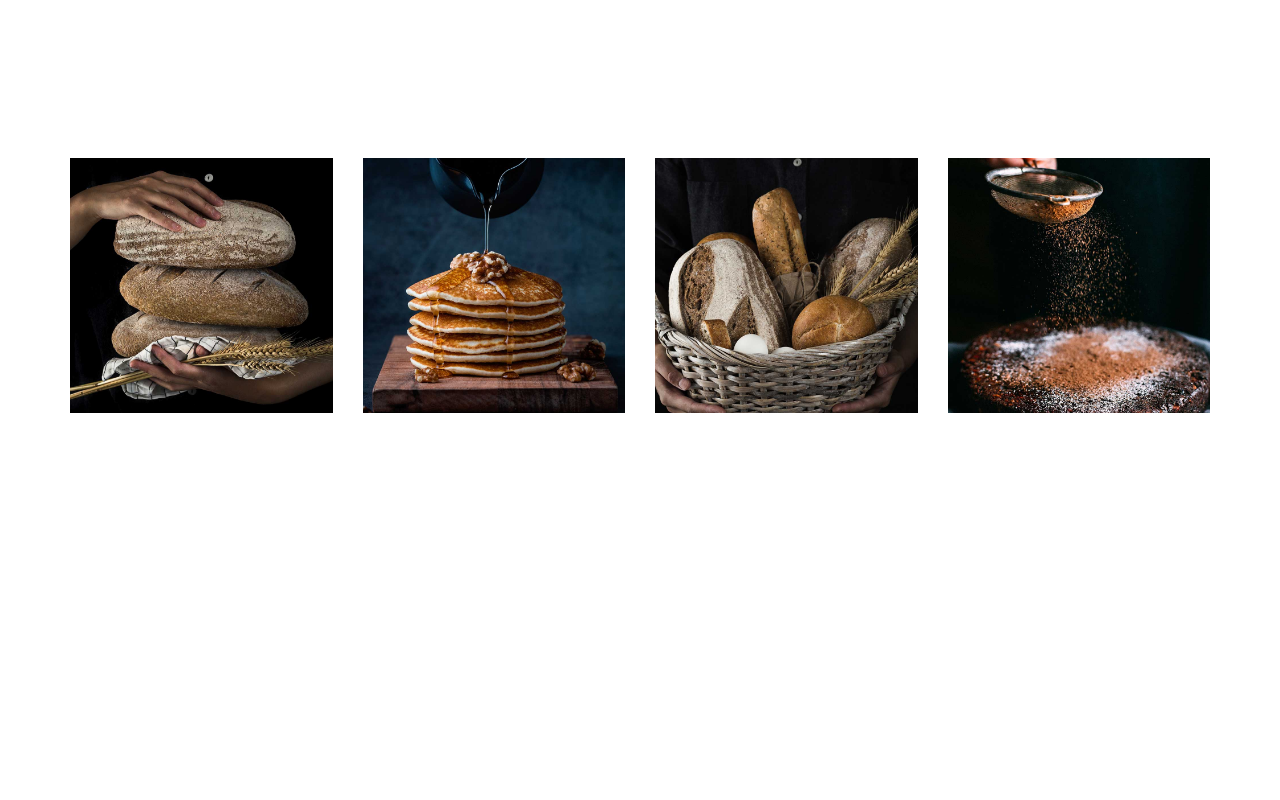
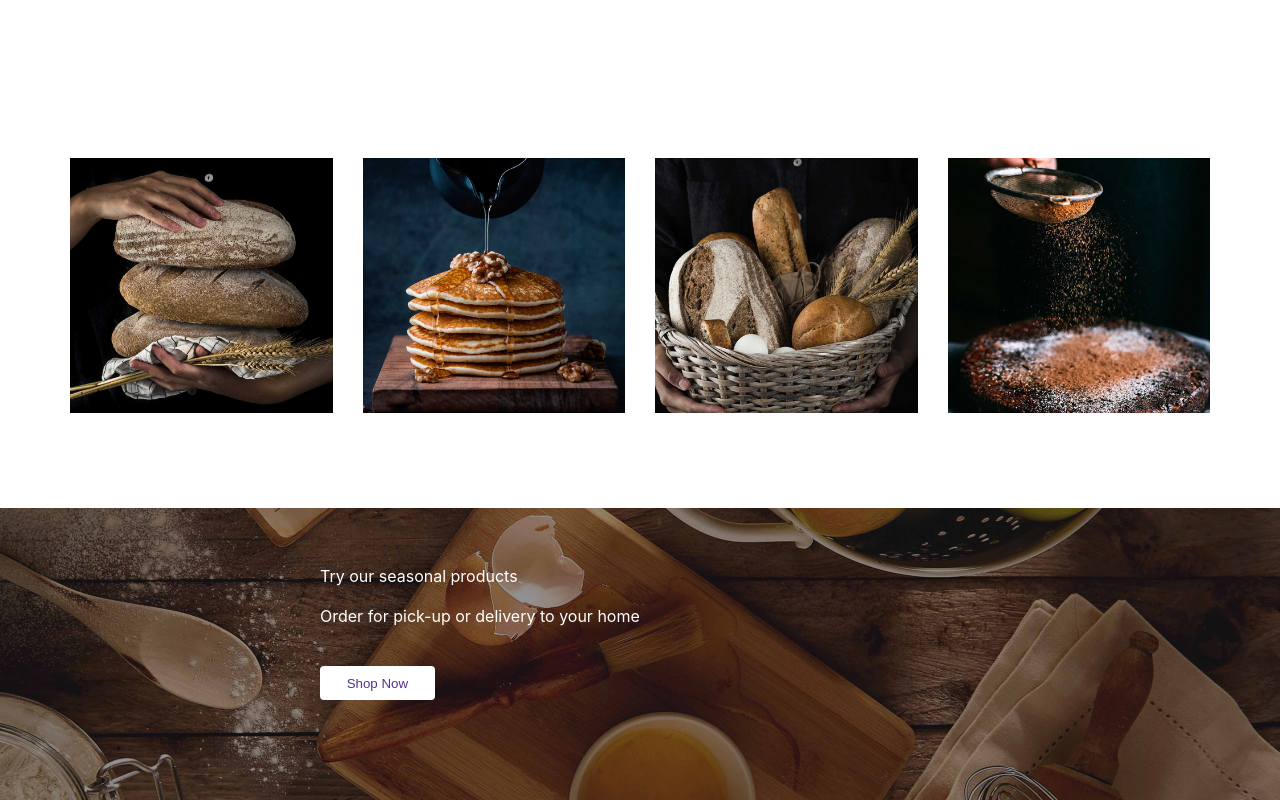
Before and after one commit to giovannitamburini/proj-html-vuejs, a Vue app: page / in a window 1280 px wide. Shown: the part 6987-7787 px from the top of the page. Before the commit the page ends 7400 px from the top, so only its background shows below. Built offline with nearby package versions, Linux system fonts and the light colour scheme.

Commit message:
added component AppShop

```diff
--- a/src/App.vue
+++ b/src/App.vue
@@ -1,11 +1,16 @@
 <script>
+
+// importo lo store
+import { store } from "./store.js";
 
 // importo la sezione Header
 import AppHeader from "./components/AppHeader.vue";
 // importo la sezione Main
 import AppMain from "./components/AppMain.vue";
-// importo lo store
-import { store } from "./store.js";
+
+import AppShop from "./components/AppShop.vue";
+
+
 
 
 export default {
@@ -16,6 +21,8 @@ export default {
       menu: [
         'home', 'shop', 'about', 'gallery', 'locations', 'journal', 'contact', 'my account'
       ],
+
+      footerMenu: [],
 
       products: [
         {
@@ -128,7 +135,7 @@ export default {
 
       socialPhotos: [
         './social-1.jpg', './social-2.jpg', './social-3.jpg', './social-4.jpg', './social-5.jpg', './social-6.jpg'
-      ]
+      ],
 
     }
   },
@@ -136,6 +143,7 @@ export default {
   components: {
     AppHeader,
     AppMain,
+    AppShop,
   },
 
   created() {
@@ -146,14 +154,20 @@ export default {
     this.store.shopList = this.shops;
 
     this.store.photosList = this.socialPhotos;
+    // eguaglio l'array 'footeMenu' (il menu da inserire nel footer) al menu dell'header ma senza il primo e l'ultimo elemento
+    this.footerMenu = this.menu.slice(1, 7);
+    // aggiungo un elemento all'array 'footerMenu'
+    this.footerMenu.push('orders');
   }
 }
 </script>
 
 <template>
   <AppHeader :menuHeader="menu"></AppHeader>
+
   <AppMain></AppMain>
-  <div></div>
+
+  <AppShop></AppShop>
 </template>
 
 <style lang="scss" scoped></style>
--- a/src/components/AppMain.vue
+++ b/src/components/AppMain.vue
@@ -74,5 +74,6 @@ export default {
     * {
         padding-top: 95px;
     }
+
 }
 </style>
--- /dev/null
+++ b/src/components/AppShop.vue
@@ -0,0 +1,53 @@
+<script>
+
+export default {
+    data() {
+        return {
+
+            shopImage: './call-to-action.jpg',
+            smallTitle: 'Try our seasonal products',
+            title: 'Order for pick-up or delivery to your home',
+        }
+    },
+}
+</script>
+
+<template>
+    <div id="shop">
+
+        <!-- interpolazione del link dell'immagine -->
+        <img :src="shopImage" alt="">
+
+        <!-- testo contenuto nei data -->
+        <div id="container-shop-text">
+
+            <div>{{ smallTitle }}</div>
+            <div id="shop-title">{{ title }}</div>
+            <!-- classe del bottone presente nello style.scss -->
+            <button class="btn-white">Shop Now</button>
+
+        </div>
+    </div>
+</template>
+
+<style lang="scss" scoped>
+#shop {
+    margin-top: 95px;
+    position: relative;
+
+    img {
+        width: 100%;
+    }
+
+    #container-shop-text {
+        position: absolute;
+        top: 20%;
+        left: 25%;
+        color: white;
+
+        #shop-title {
+            padding: 20px 0 40px 0;
+        }
+    }
+}
+</style>
```
Also changed, not shown: public/call-to-action.jpg (added).
